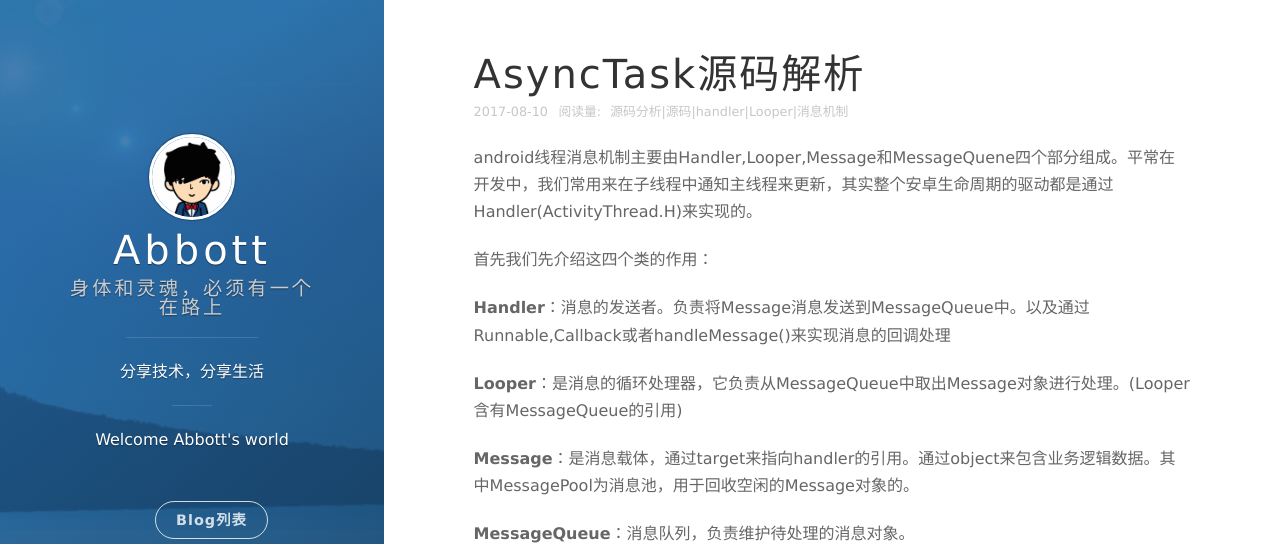
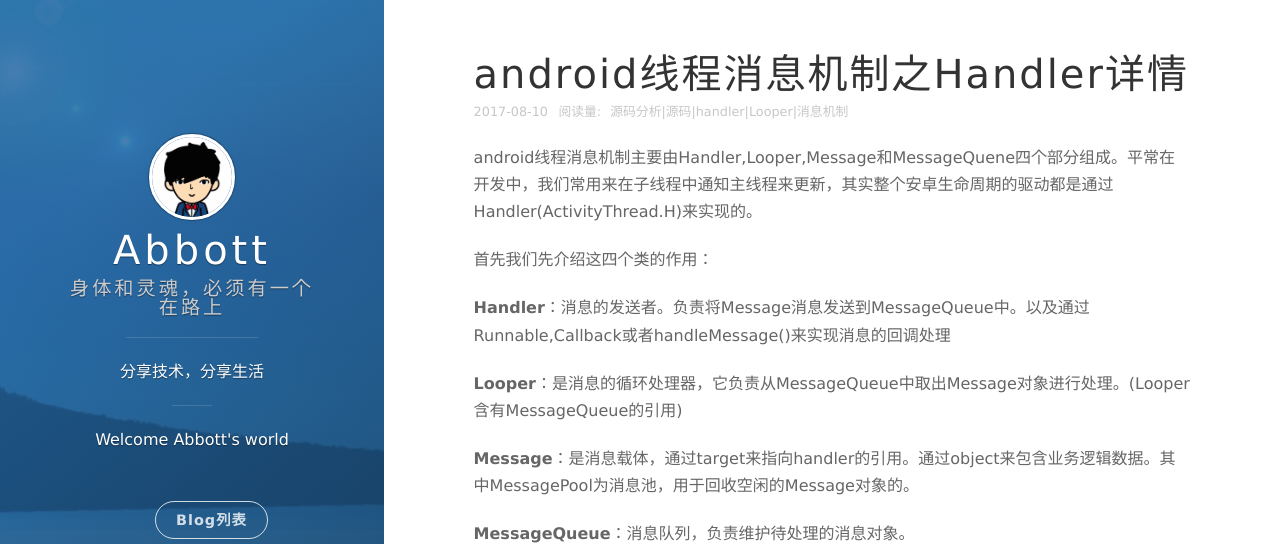
Before and after one commit to jinyb09017/jinyb09017.github.io, a Jekyll site: the page built from _posts/2017-08-10-android线程消息机制之Handler详情.markdown, in a window 1280 px wide and 900 px high, cut to the strip 0-544 px from the top of the window. Built offline with Jekyll 4.4.1, drawn with Linux system fonts in a browser that asks for light colours; nearby versions of some CDN libraries; comment, search, counter and statistics services are not loaded.

```diff
--- a/_posts/2017-08-10-android线程消息机制之Handler详情.markdown
+++ b/_posts/2017-08-10-android线程消息机制之Handler详情.markdown
@@ -1,6 +1,6 @@
 ---
 layout: post
-title: AsyncTask源码解析
+title: android线程消息机制之Handler详情
 date: 2017-08-10 11:42:24.000000000 +09:00
 categories: android
 tags: 源码分析|源码|handler|Looper|消息机制
```
